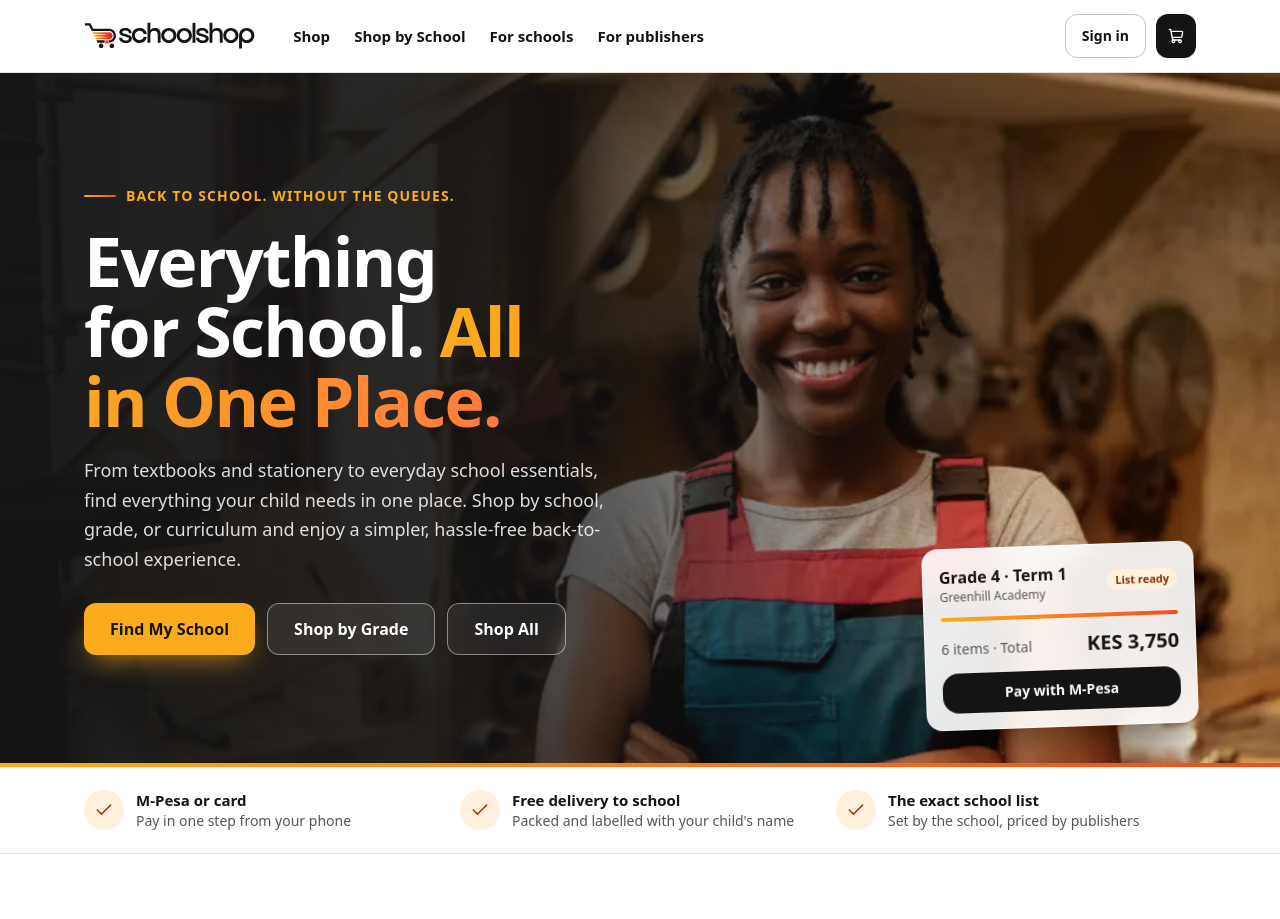
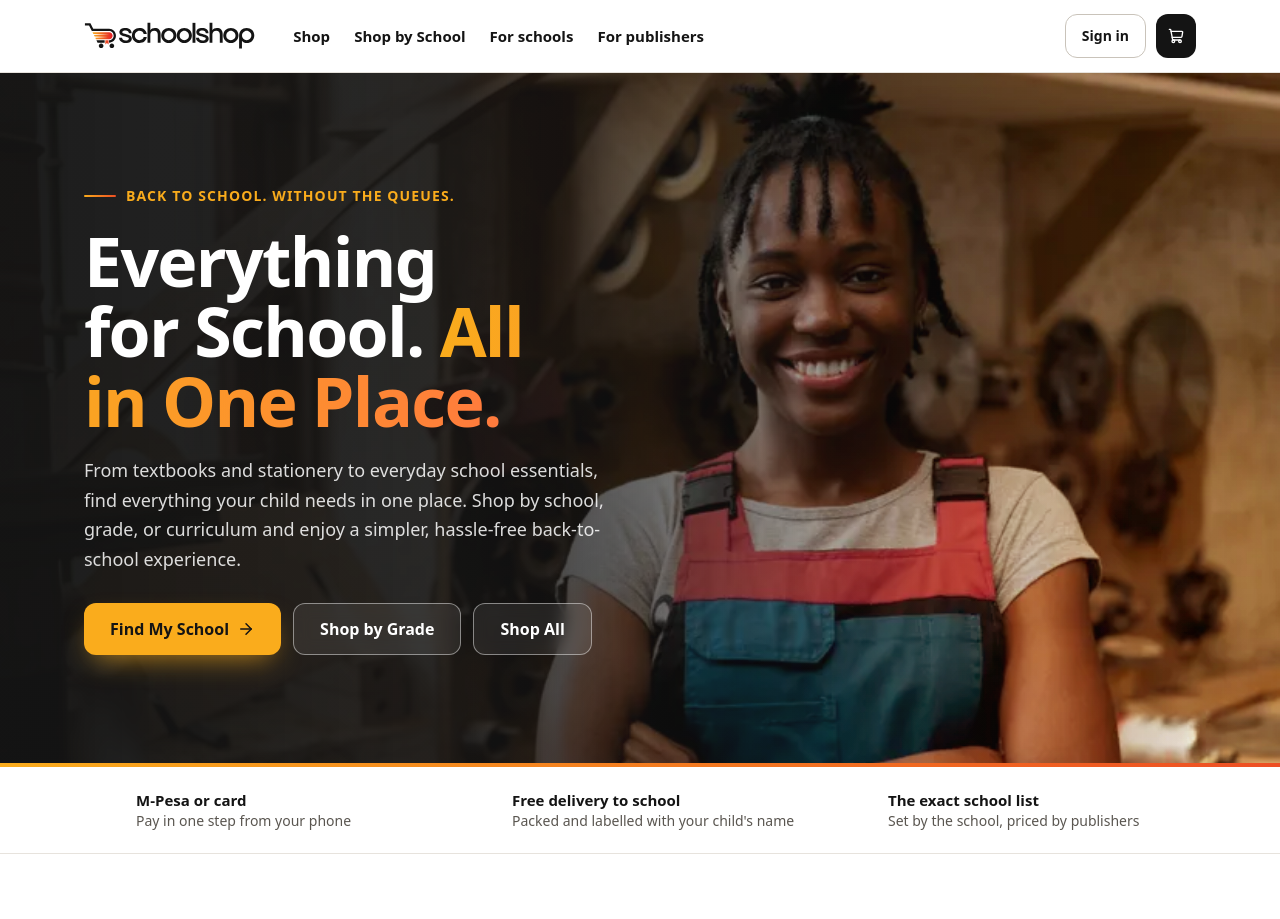
Before and after one commit to serenade18/schoolshop, a React (Vite) app: page / in a window 1280 px wide. Shown: the top 919 px of the page. Built offline with nearby package versions, Linux system fonts and the light colour scheme.

Commit message:
Added motion effect

```diff
--- a/src/components/common/ProductCard.tsx
+++ b/src/components/common/ProductCard.tsx
@@ -28,8 +28,8 @@ export function BookCover({ product, index = 0, className }: { product: Product;
 export function ProductCard({ product, action, index = 0 }: { product: Product; action?: ReactNode; index?: number }) {
   const href = `/shop/${product.id}`
   return (
-    <article className="group flex min-w-0 flex-col gap-2.5">
-      <Link to={href} tabIndex={-1} aria-hidden className="block transition-transform group-hover:-translate-y-0.5">
+    <article className="product-card group flex min-w-0 flex-col gap-2.5">
+      <Link to={href} tabIndex={-1} aria-hidden className="product-cover block">
         {product.imageUrl ? (
           <img
             src={product.imageUrl}
--- /dev/null
+++ b/src/components/common/Reveal.tsx
@@ -0,0 +1,56 @@
+import { useEffect, useRef, useState, type CSSProperties, type ElementType, type ReactNode } from "react"
+
+type RevealProps = {
+  children: ReactNode
+  as?: "div" | "section" | "li" | "article" | "span"
+  /** Stagger offset in ms. */
+  delay?: number
+  /** Direction the element travels from. */
+  from?: "up" | "left" | "right"
+  /** Stretch to fill a grid cell (so the child can fill it too). */
+  fill?: boolean
+  className?: string
+  id?: string
+}
+
+/**
+ * Fades and slides its children in the first time they scroll into view.
+ * Styles live in styles/motion.css and switch off under prefers-reduced-motion.
+ */
+export function Reveal({ children, as = "div", delay = 0, from = "up", fill, className, id }: RevealProps) {
+  const ref = useRef<HTMLElement>(null)
+  const [visible, setVisible] = useState(false)
+
+  useEffect(() => {
+    const node = ref.current
+    if (!node) return
+    if (typeof IntersectionObserver === "undefined") {
+      setVisible(true)
+      return
+    }
+    const observer = new IntersectionObserver(
+      ([entry]) => {
+        if (entry.isIntersecting) {
+          setVisible(true)
+          observer.disconnect()
+        }
+      },
+      { threshold: 0.12, rootMargin: "0px 0px -6% 0px" }
+    )
+    observer.observe(node)
+    return () => observer.disconnect()
+  }, [])
+
+  const Tag = as as ElementType
+  return (
+    <Tag
+      ref={ref}
+      id={id}
+      data-from={from}
+      className={["reveal", fill ? "reveal--fill" : "", visible ? "is-visible" : "", className ?? ""].filter(Boolean).join(" ")}
+      style={{ "--reveal-delay": `${delay}ms` } as CSSProperties}
+    >
+      {children}
+    </Tag>
+  )
+}
--- a/src/components/layout/PublicLayout.tsx
+++ b/src/components/layout/PublicLayout.tsx
@@ -7,6 +7,7 @@ import { Button } from "@/components/ui/button"
 import { cn } from "@/lib/utils"
 import { homeForRole, useAuthStore } from "@/stores/auth"
 import { useCartStore } from "@/stores/cart"
+import "@/styles/motion.css"
 
 const links = [
   { to: "/shop", label: "Shop" },
@@ -36,7 +37,7 @@ export function PublicLayout() {
 
   return (
     <div className="flex min-h-dvh flex-col bg-surface">
-      <header className="sticky top-0 z-30 border-b bg-surface/95 backdrop-blur">
+      <header className="site-header sticky top-0 z-30 border-b bg-surface/95 backdrop-blur">
         <div className="mx-auto flex h-16 max-w-6xl items-center gap-x-7 px-5 md:h-[72px]">
           <Link to="/" aria-label="SchoolShop home" className="flex shrink-0">
             <Logo label="" className="h-6 md:h-7" />
@@ -48,7 +49,7 @@ export function PublicLayout() {
                 to={l.to}
                 className={({ isActive }) =>
                   cn(
-                    "rounded-md px-2.5 py-3 text-[15px] font-semibold whitespace-nowrap text-ink",
+                    "nav-link rounded-md px-2.5 py-3 text-[15px] font-semibold whitespace-nowrap text-ink",
                     isActive && "underline decoration-2 underline-offset-[6px]"
                   )
                 }
@@ -63,7 +64,7 @@ export function PublicLayout() {
               <Link to="/parent/checkout">
                 <ShoppingCart aria-hidden />
                 {extrasCount > 0 && (
-                  <span aria-hidden className="absolute -top-1.5 -right-1.5 flex size-5 items-center justify-center rounded-full bg-sun text-[11px] font-bold text-ink">
+                  <span key={extrasCount} aria-hidden className="badge-pop absolute -top-1.5 -right-1.5 flex size-5 items-center justify-center rounded-full bg-sun text-[11px] font-bold text-ink">
                     {extrasCount}
                   </span>
                 )}
@@ -83,7 +84,7 @@ export function PublicLayout() {
           </div>
         </div>
         {menuOpen && (
-          <div id="public-menu" className="border-t bg-surface px-5 pt-2 pb-5 lg:hidden">
+          <div id="public-menu" className="menu-enter border-t bg-surface px-5 pt-2 pb-5 lg:hidden">
             <nav aria-label="Main" className="flex flex-col">
               {links.map((l) => (
                 <NavLink
@@ -109,7 +110,9 @@ export function PublicLayout() {
         )}
       </header>
       <main className="grow">
-        <Outlet />
+        <div key={pathname} className="page-enter">
+          <Outlet />
+        </div>
       </main>
       <footer className="border-t">
         <div className="mx-auto flex max-w-6xl flex-wrap items-center justify-between gap-4 px-5 py-8 text-sm text-muted-foreground">
--- a/src/pages/public/HomePage.tsx
+++ b/src/pages/public/HomePage.tsx
@@ -1,7 +1,8 @@
 import { Link } from "react-router"
-import { BookOpen, Check, GraduationCap, Library, PencilRuler, School, Search } from "lucide-react"
+import { ArrowRight, BookOpen, Check, GraduationCap, Library, PencilRuler, School, Search } from "lucide-react"
 
 import { GradientBar } from "@/components/common/GradientBar"
+import { Reveal } from "@/components/common/Reveal"
 import { ProductCard } from "@/components/common/ProductCard"
 import { Button } from "@/components/ui/button"
 import { useProducts } from "@/lib/api/queries"
@@ -51,6 +52,7 @@ export function HomePage() {
             <div className="hero__ctas">
               <Link to="/schools" className="hero-btn hero-btn--primary">
                 Find My School
+                <ArrowRight className="hero-btn__icon" aria-hidden />
               </Link>
               <Link to="/shop?view=grade" className="hero-btn hero-btn--ghost">
                 Shop by Grade
@@ -68,25 +70,25 @@ export function HomePage() {
 
       <section aria-label="Why SchoolShop" className="border-b">
         <div className="mx-auto grid max-w-6xl gap-4 px-5 py-5.5 sm:grid-cols-3">
-          {perks.map((p) => (
-            <div key={p.title} className="flex items-center gap-3">
-              <span className="flex size-10 shrink-0 items-center justify-center rounded-full bg-warn-bg" aria-hidden>
+          {perks.map((p, i) => (
+            <Reveal key={p.title} delay={i * 110} className="flex items-center gap-3">
+              <span className="pop-in flex size-10 shrink-0 items-center justify-center rounded-full bg-warn-bg" aria-hidden>
                 <Check className="size-5 text-accent-text" />
               </span>
               <span className="flex flex-col">
                 <span className="text-[15px] font-semibold">{p.title}</span>
                 <span className="text-sm text-muted-foreground">{p.body}</span>
               </span>
-            </div>
+            </Reveal>
           ))}
         </div>
       </section>
 
       <section aria-labelledby="shop-categories-h" className="mx-auto max-w-6xl px-5 pt-14 pb-2">
-        <div className="mb-6 max-w-2xl">
+        <Reveal className="mb-6 max-w-2xl">
           <h2 id="shop-categories-h" className="text-[clamp(26px,4vw,32px)] font-semibold">Shop your way</h2>
           <p className="mt-2 text-ink/80">Find your school's approved list or browse our central catalogue by grade, curriculum or product type.</p>
-        </div>
+        </Reveal>
         <div className="grid grid-cols-2 gap-3 sm:grid-cols-3 lg:grid-cols-6">
           {[
             { title: "Shop by School", body: "Approved school lists", to: "/schools", Icon: School },
@@ -95,60 +97,72 @@ export function HomePage() {
             { title: "College & University", body: "Higher education", to: "/shop?category=college", Icon: Library },
             { title: "Stationery & Supplies", body: "Everyday essentials", to: "/shop?category=stationery", Icon: PencilRuler },
             { title: "Shop All", body: "Explore all products", to: "/shop", Icon: Search },
-          ].map(({ title, body, to, Icon }) => (
-            <Link key={title} to={to} className="flex min-h-36 flex-col gap-3 rounded-2xl border p-4 transition-colors hover:border-ink/40 hover:bg-paper">
-              <span className="flex size-10 items-center justify-center rounded-xl bg-warn-bg"><Icon className="size-5 text-accent-text" aria-hidden /></span>
+          ].map(({ title, body, to, Icon }, i) => (
+            <Reveal key={title} fill delay={i * 70}>
+              <Link to={to} className="lift flex min-h-36 flex-col gap-3 rounded-2xl border bg-surface p-4 hover:border-ink/40">
+                <span className="lift__icon flex size-10 items-center justify-center rounded-xl bg-warn-bg"><Icon className="size-5 text-accent-text" aria-hidden /></span>
                 <span className="font-semibold leading-tight">{title}</span>
                 <span className="text-sm text-muted-foreground">{body}</span>
               </Link>
+            </Reveal>
           ))}
         </div>
       </section>
 
       <section aria-labelledby="grades-h" className="mx-auto max-w-6xl px-5 pt-16 pb-6">
+        <Reveal>
           <h2 id="grades-h" className="mb-6 text-[clamp(26px,4vw,32px)] font-semibold">Shop by grade</h2>
+        </Reveal>
         <div className="grid grid-cols-2 gap-3 md:grid-cols-4">
-          {grades.map((g) => (
+          {grades.map((g, i) => (
+            <Reveal key={g.band} fill delay={i * 80}>
               <Link
-              key={g.band}
                 to={`/shop?grade=${g.band}`}
-              className={cn("flex min-h-28 flex-col justify-end gap-1.5 rounded-2xl p-4.5 text-ink", g.className)}
+                className={cn("lift flex min-h-28 flex-col justify-end gap-1.5 rounded-2xl p-4.5 text-ink", g.className)}
               >
                 <span className="font-display text-[22px] font-semibold">{g.name}</span>
                 <span className="text-sm">{g.sub}</span>
               </Link>
+            </Reveal>
           ))}
         </div>
       </section>
 
       <section aria-labelledby="popular-h" className="mx-auto max-w-6xl px-5 pt-10 pb-16">
-        <div className="mb-6 flex flex-wrap items-baseline justify-between gap-3">
+        <Reveal className="mb-6 flex flex-wrap items-baseline justify-between gap-3">
           <h2 id="popular-h" className="text-[clamp(26px,4vw,32px)] font-semibold">Popular this term</h2>
           <Link to="/shop" className="py-2 text-[15px] font-semibold text-accent-text hover:underline">
             See the whole shop
           </Link>
-        </div>
+        </Reveal>
         <div className="grid grid-cols-2 gap-x-4 gap-y-6 md:grid-cols-4 md:gap-5">
-          {products.data?.results.slice(0, 4).map((p, i) => <ProductCard key={p.id} product={p} index={i} />)}
+          {products.data?.results.slice(0, 4).map((p, i) => (
+            <Reveal key={p.id} fill delay={i * 90}>
+              <ProductCard product={p} index={i} />
+            </Reveal>
+          ))}
         </div>
       </section>
 
       <section aria-labelledby="how-h" className="bg-ink text-white">
         <div className="mx-auto max-w-6xl px-5 py-16">
+          <Reveal>
             <h2 id="how-h" className="mb-8 text-[clamp(26px,4vw,32px)] font-semibold">How it works</h2>
+          </Reveal>
           <ol className="grid gap-7 md:grid-cols-3">
             {steps.map((s, i) => (
-              <li key={s.title} className="flex flex-col gap-2.5">
-                <span className="font-display text-[44px] font-semibold text-sun">{i + 1}</span>
+              <Reveal as="li" key={s.title} delay={i * 140} className="flex flex-col gap-2.5">
+                <span className="pop-in font-display text-[44px] font-semibold text-sun">{i + 1}</span>
                 <span className="text-[19px] font-semibold">{s.title}</span>
                 <span className="leading-relaxed text-white/80">{s.body}</span>
-              </li>
+              </Reveal>
             ))}
           </ol>
         </div>
       </section>
 
       <section aria-label="For schools and publishers" className="mx-auto grid max-w-6xl gap-5 px-5 py-16 md:grid-cols-2">
+        <Reveal from="left" fill>
           <div className="flex flex-col items-start gap-3.5 rounded-3xl bg-warn-bg p-8">
             <h2 className="text-[26px] font-semibold">For schools</h2>
             <p className="leading-relaxed text-ink/85">
@@ -159,6 +173,8 @@ export function HomePage() {
               <Link to="/for-schools">Register your school</Link>
             </Button>
           </div>
+        </Reveal>
+        <Reveal from="right" fill delay={120}>
           <div className="flex flex-col items-start gap-3.5 rounded-3xl bg-paper p-8">
             <h2 className="text-[26px] font-semibold">For publishers</h2>
             <p className="leading-relaxed text-ink/85">
@@ -169,6 +185,7 @@ export function HomePage() {
               <Link to="/for-publishers">Become a supplier</Link>
             </Button>
           </div>
+        </Reveal>
       </section>
     </>
   )
--- /dev/null
+++ b/src/styles/motion.css
@@ -0,0 +1,174 @@
+/*
+ * Site-wide motion. Plain CSS on purpose (no dependency on Tailwind's scanner),
+ * and every animation is switched off at the bottom for prefers-reduced-motion.
+ */
+:root {
+  --ease-out: cubic-bezier(0.2, 0.7, 0.2, 1);
+  --ease-spring: cubic-bezier(0.34, 1.56, 0.64, 1);
+}
+
+/* ── Scroll reveal ─────────────────────────────────────────── */
+.reveal {
+  opacity: 0;
+  transform: translateY(28px);
+  transition:
+    opacity 0.7s var(--ease-out) var(--reveal-delay, 0ms),
+    transform 0.8s var(--ease-out) var(--reveal-delay, 0ms);
+}
+.reveal[data-from="left"] { transform: translateX(-36px); }
+.reveal[data-from="right"] { transform: translateX(36px); }
+.reveal.is-visible { opacity: 1; transform: none; }
+.reveal--fill, .reveal--fill > * { height: 100%; }
+
+/* small elements that pop once their parent has revealed */
+@keyframes pop {
+  0% { transform: scale(0.5); opacity: 0; }
+  60% { transform: scale(1.12); opacity: 1; }
+  100% { transform: scale(1); }
+}
+.pop-in { opacity: 0; }
+.reveal.is-visible .pop-in {
+  animation: pop 0.55s var(--ease-spring) calc(var(--reveal-delay, 0ms) + 0.2s) forwards;
+}
+
+/* ── Page transition + header + menu ───────────────────────── */
+@keyframes page-in {
+  from { opacity: 0; transform: translateY(10px); }
+}
+.page-enter { animation: page-in 0.45s var(--ease-out) backwards; }
+
+@keyframes menu-in {
+  from { opacity: 0; transform: translateY(-8px); }
+}
+.menu-enter { animation: menu-in 0.25s var(--ease-out) backwards; }
+
+@keyframes badge-pop {
+  0% { transform: scale(0.4); }
+  60% { transform: scale(1.3); }
+  100% { transform: scale(1); }
+}
+.badge-pop { animation: badge-pop 0.4s var(--ease-spring); }
+
+/* header gains a soft shadow as you scroll (progressive enhancement) */
+@keyframes header-shadow {
+  from { box-shadow: 0 0 0 rgba(20, 20, 20, 0); }
+  to { box-shadow: 0 10px 24px -16px rgba(20, 20, 20, 0.35); }
+}
+@supports (animation-timeline: scroll()) {
+  .site-header {
+    animation: header-shadow linear both;
+    animation-timeline: scroll(root);
+    animation-range: 0 90px;
+  }
+}
+
+/* nav links: underline slides in on hover */
+.nav-link {
+  background: linear-gradient(currentColor, currentColor) no-repeat 0.625rem calc(100% - 0.7rem) / 0 2px;
+  transition: background-size 0.3s var(--ease-out);
+}
+.nav-link:hover { background-size: calc(100% - 1.25rem) 2px; }
+
+/* buttons: tactile press */
+[data-slot="button"] { transition-property: transform, background-color, box-shadow, border-color, color; transition-duration: 0.2s; }
+[data-slot="button"]:active { transform: scale(0.97); }
+
+/* ── Hero ──────────────────────────────────────────────────── */
+@keyframes rise {
+  from { opacity: 0; transform: translateY(26px); }
+}
+.hero__copy > * { animation: rise 0.85s var(--ease-out) backwards; }
+.hero__copy > :nth-child(1) { animation-delay: 0.05s; }
+.hero__copy > :nth-child(2) { animation-delay: 0.18s; }
+.hero__copy > :nth-child(3) { animation-delay: 0.32s; }
+.hero__copy > :nth-child(4) { animation-delay: 0.46s; }
+
+@keyframes grow-x {
+  from { transform: scaleX(0); }
+}
+.hero__eyebrow::before { transform-origin: left; animation: grow-x 0.7s var(--ease-out) 0.35s backwards; }
+
+/* gradient headline drifts slowly */
+.hero__title em {
+  background-image: linear-gradient(90deg, var(--sun), #ff7a3d, var(--sun));
+  background-size: 220% 100%;
+  animation: shimmer 6s ease-in-out infinite alternate;
+}
+@keyframes shimmer {
+  from { background-position: 0% 0; }
+  to { background-position: 100% 0; }
+}
+
+/* floating list card: arrives, then bobs gently */
+@keyframes card-in {
+  from { opacity: 0; transform: translateY(36px) rotate(-6deg); }
+}
+@keyframes bob {
+  0%, 100% { transform: translateY(0) rotate(-2deg); }
+  50% { transform: translateY(-9px) rotate(-1deg); }
+}
+.hero-card {
+  animation:
+    card-in 0.9s var(--ease-out) 0.7s backwards,
+    bob 6s ease-in-out 1.6s infinite;
+}
+
+/* background drifts slower than the page */
+.hero__bg { top: -90px; height: calc(100% + 90px); }
+@keyframes hero-parallax {
+  to { translate: 0 90px; }
+}
+@supports (animation-timeline: scroll()) {
+  .hero__bg {
+    animation:
+      hero-in 1.6s ease-out both,
+      hero-parallax linear both;
+    animation-timeline: auto, scroll(root);
+    animation-range: normal, 0 700px;
+  }
+}
+
+/* CTA polish */
+.hero-btn { position: relative; overflow: hidden; }
+.hero-btn__icon { width: 18px; height: 18px; margin-left: 8px; transition: transform 0.25s var(--ease-out); }
+.hero-btn:hover .hero-btn__icon { transform: translateX(5px); }
+.hero-btn--primary::before {
+  content: "";
+  position: absolute;
+  inset: 0;
+  background: linear-gradient(110deg, transparent 30%, rgba(255, 255, 255, 0.55) 50%, transparent 70%);
+  transform: translateX(-120%);
+}
+.hero-btn--primary:hover::before { transform: translateX(120%); transition: transform 0.7s var(--ease-out); }
+
+/* ── Hover lift for tiles and cards ────────────────────────── */
+.lift {
+  transition:
+    transform 0.3s var(--ease-out),
+    box-shadow 0.3s var(--ease-out),
+    border-color 0.2s,
+    background-color 0.2s;
+}
+.lift:hover { transform: translateY(-5px); box-shadow: 0 20px 34px -18px rgba(20, 20, 20, 0.4); }
+.lift:active { transform: translateY(-1px); }
+.lift__icon { transition: transform 0.4s var(--ease-spring); }
+.lift:hover .lift__icon { transform: scale(1.12) rotate(-7deg); }
+
+/* product cards: cover rises, artwork zooms inside its frame */
+.product-cover { overflow: hidden; border-radius: 12px; transition: transform 0.3s var(--ease-out), box-shadow 0.3s var(--ease-out); }
+.product-cover img,
+.product-cover span[aria-hidden] { transition: transform 0.6s var(--ease-out); }
+.product-card:hover .product-cover { transform: translateY(-5px); box-shadow: 0 20px 34px -18px rgba(20, 20, 20, 0.4); }
+.product-card:hover .product-cover img,
+.product-card:hover .product-cover span[aria-hidden] { transform: scale(1.05); }
+
+/* ── Reduced motion: no movement, content simply shows ─────── */
+@media (prefers-reduced-motion: reduce) {
+  .reveal, .pop-in { opacity: 1; transform: none; transition: none; }
+  *, *::before, *::after {
+    animation: none !important;
+    transition-duration: 0.01ms !important;
+    scroll-behavior: auto !important;
+  }
+  .lift:hover, .product-card:hover .product-cover { transform: none; }
+}
```
Also changed, not shown: 1 other file (tests, documents, lock files or other folders). Lines whose indentation alone changed are shown as unchanged.
